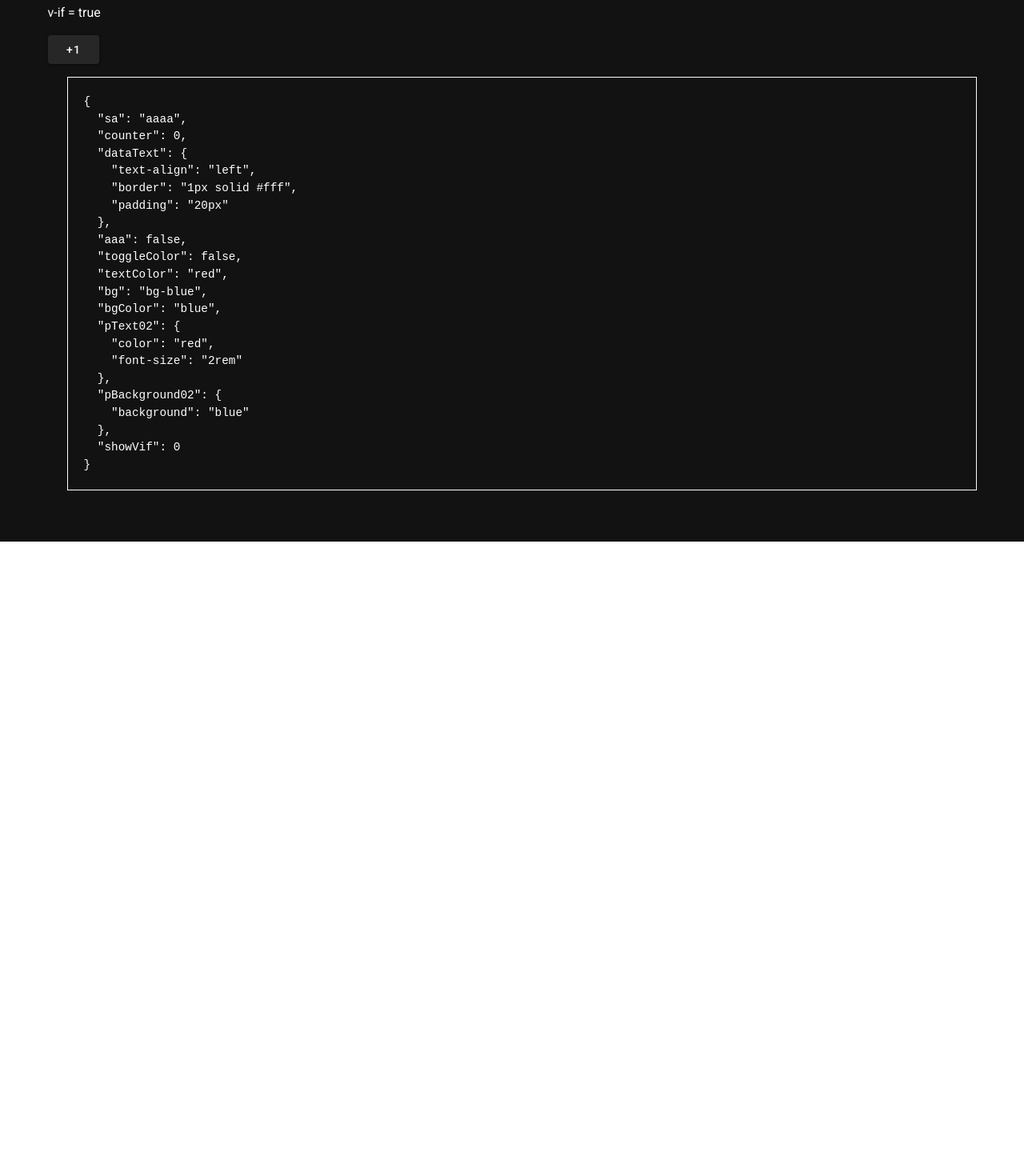
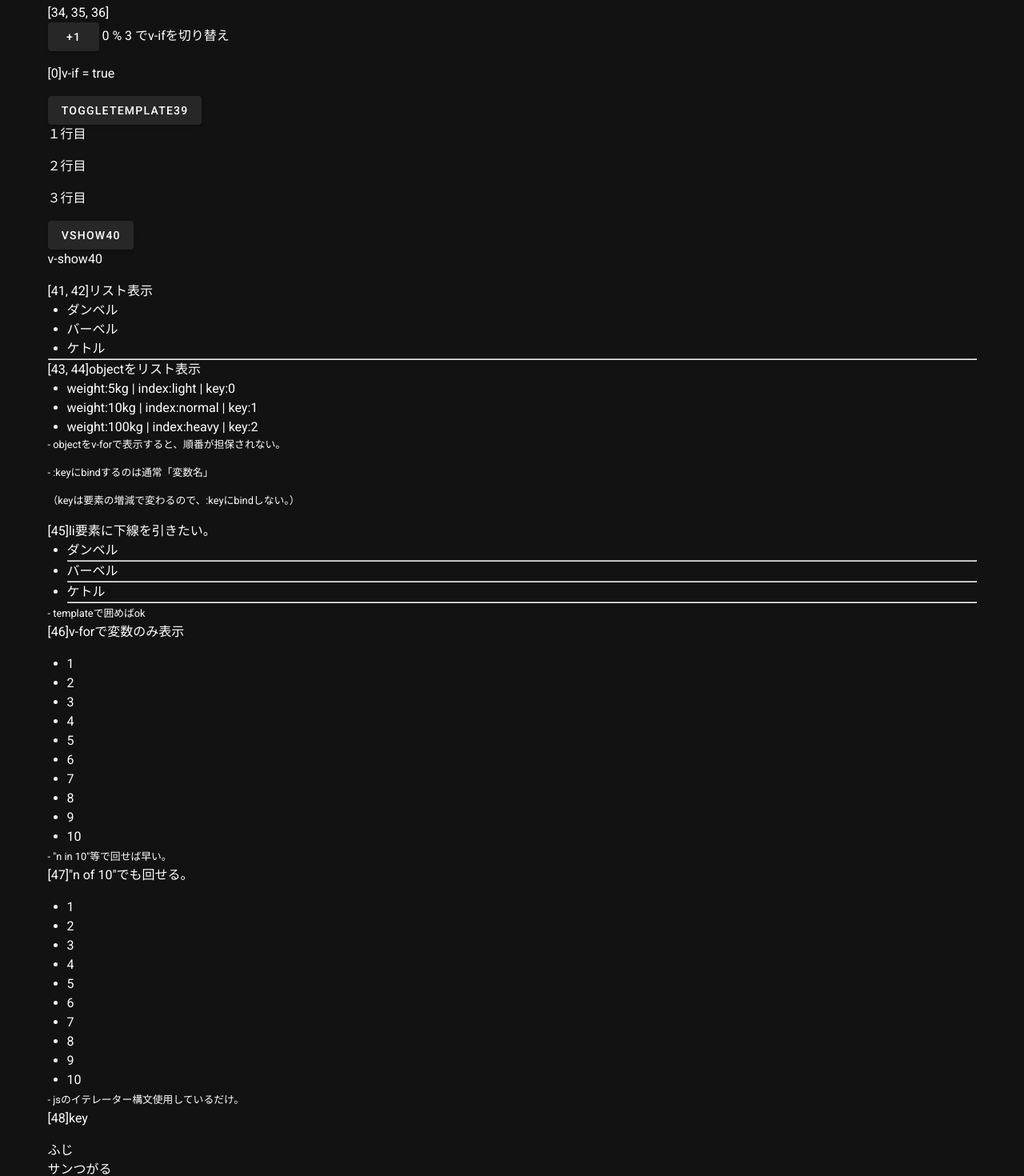
Before and after one commit to Tom-Lennox/nuxt-vuetify, a Nuxt app: page /company in a window 1280 px wide. Shown: the part 920-2390 px from the top of the page at 80% size. Before the commit the page ends 1597 px from the top, so only its background shows below. Built offline with nearby package versions, Linux system fonts and the light colour scheme.

Commit message:
【会社で作ったもの】

```diff
--- a/pages/company.vue
+++ b/pages/company.vue
@@ -52,10 +52,89 @@
       <p>x color: this.textColor,</p>
       <p>o color: 'red',</p>
       <!-- 34, 35, 36 -->
-      <p v-if="showVif % 3 === 0">v-if = true</p>
-      <p v-else-if="showVif % 3 === 1">v-else-if = true</p>
-      <p v-else>v-else = true</p>
-      <v-btn @click="plus">+1</v-btn>
+      [34, 35, 36]
+      <p>
+        <v-btn @click="vIfCounter += 1">+1</v-btn>
+        {{ vIfCounter }} % 3 でv-ifを切り替え
+      </p>
+      <p v-if="vIfCounter % 3 === 0">[0]v-if = true</p>
+      <p v-else-if="vIfCounter % 3 === 1">[1]v-else-if = true</p>
+      <p v-else>[2]v-else = true</p>
+      <!-- 39 -->
+      <v-btn @click="toggleTemplate39 = !toggleTemplate39">toggleTemplate39</v-btn>
+      <template v-if="toggleTemplate39">
+        <p>１行目</p>
+        <p>２行目</p>
+        <p>３行目</p>
+      </template>
+      <!-- 40 -->
+      <v-btn @click="vShow40 = !vShow40">vShow40</v-btn>
+      <p v-show="vShow40">v-show40</p>
+      <!-- 41, 42 -->
+      [41, 42]リスト表示
+      <ul>
+        <li v-for="facility in Facilities" :key="facility">{{ facility }}</li>
+      </ul>
+      <hr />
+      <!-- 43, 44 -->
+      [43, 44]objectをリスト表示
+      <ul>
+        <li
+          v-for="(weight, index, key) in weights"
+          :key="weight"
+        >weight:{{ weight }} | index:{{ index }} | key:{{ key }}</li>
+      </ul>
+      <small>
+        <p>- objectをv-forで表示すると、順番が担保されない。</p>
+        <p>- :keyにbindするのは通常「変数名」</p>
+        <p>（keyは要素の増減で変わるので、:keyにbindしない。）</p>
+      </small>
+      <!-- 45 -->
+      [45]li要素に下線を引きたい。
+      <ul>
+        <template v-for="facility in Facilities">
+          <li>{{ facility }}</li>
+          <hr />
+        </template>
+      </ul>
+      <small>- templateで囲めばok</small>
+      <!--  -->
+      <p>[46]v-forで変数のみ表示</p>
+      <ul>
+        <li v-for="n in 10">{{ n }}</li>
+      </ul>
+      <small>- "n in 10"等で回せば早い。</small>
+      <!--  -->
+      <p>[47]"n of 10"でも回せる。</p>
+      <ul>
+        <li v-for="n in 10">{{ n }}</li>
+      </ul>
+      <small>- jsのイテレーター構文使用しているだけ。</small>
+      <!--  -->
+      <div>
+        <p>[48]key</p>
+        <div v-for="fruit in fruits48" :key="fruit">
+          {{ fruit }}
+          <!-- <v-text-field> -->
+        </div>
+        <small>
+          <p>- objectをv-forで表示すると、順番が担保されない。</p>
+        </small>
+      </div>
+      <!--  -->
+      <!--  -->
+      <!--  -->
+      <!--  -->
+      <!--  -->
+      <!--  -->
+      <!--  -->
+      <!--  -->
+      <!--  -->
+      <!--  -->
+      <!--  -->
+      <!--  -->
+      <!--  -->
+      <!--  -->
       <!--  -->
       <blockquote class="blockquote">
         <footer>
@@ -91,7 +170,17 @@ export default {
       pBackground02: {
         background: 'blue'
       },
-      showVif: 0
+      showVif: 0,
+      vIfCounter: 0,
+      toggleTemplate39: true,
+      vShow40: true,
+      Facilities: ['ダンベル', 'バーベル', 'ケトル'],
+      weights: {
+        light: '5kg',
+        normal: '10kg',
+        heavy: '100kg'
+      },
+      fruits48: ['ふじ', 'サンつがる', 'シナノスイート']
     }
   },
   computed: {
```
